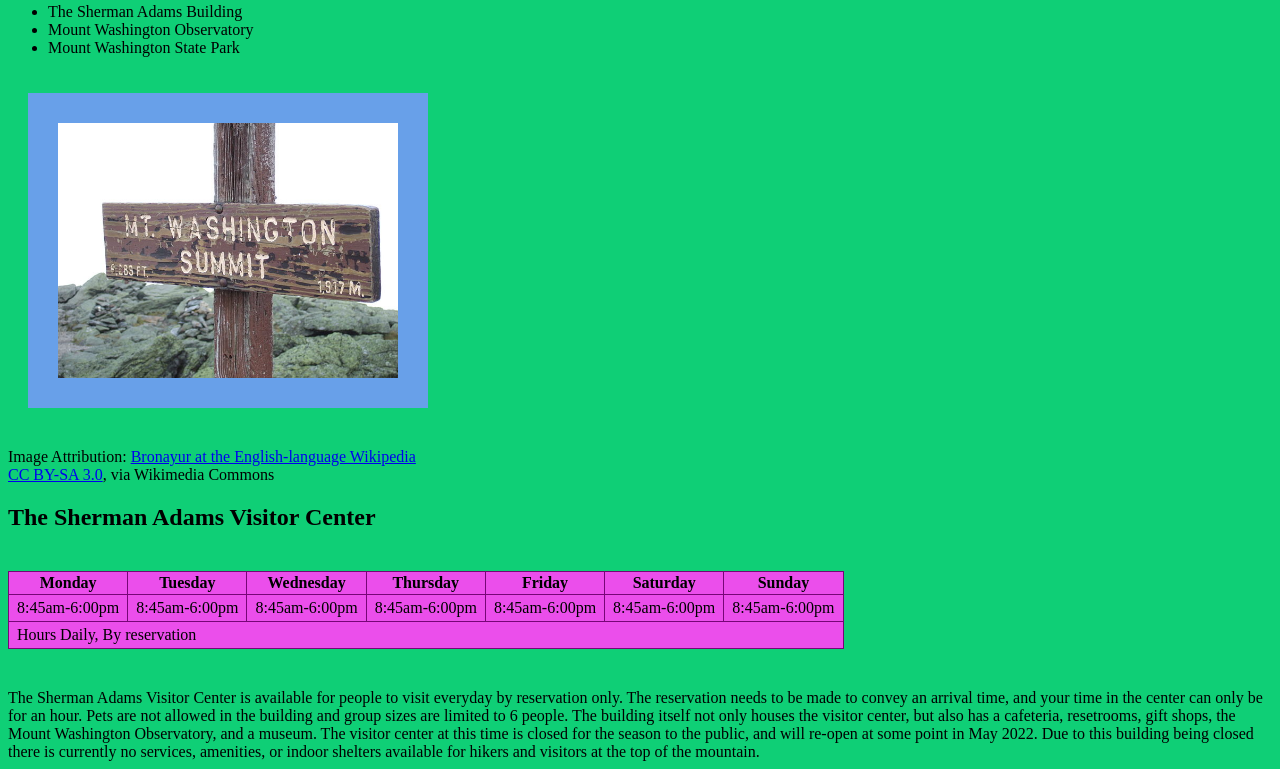
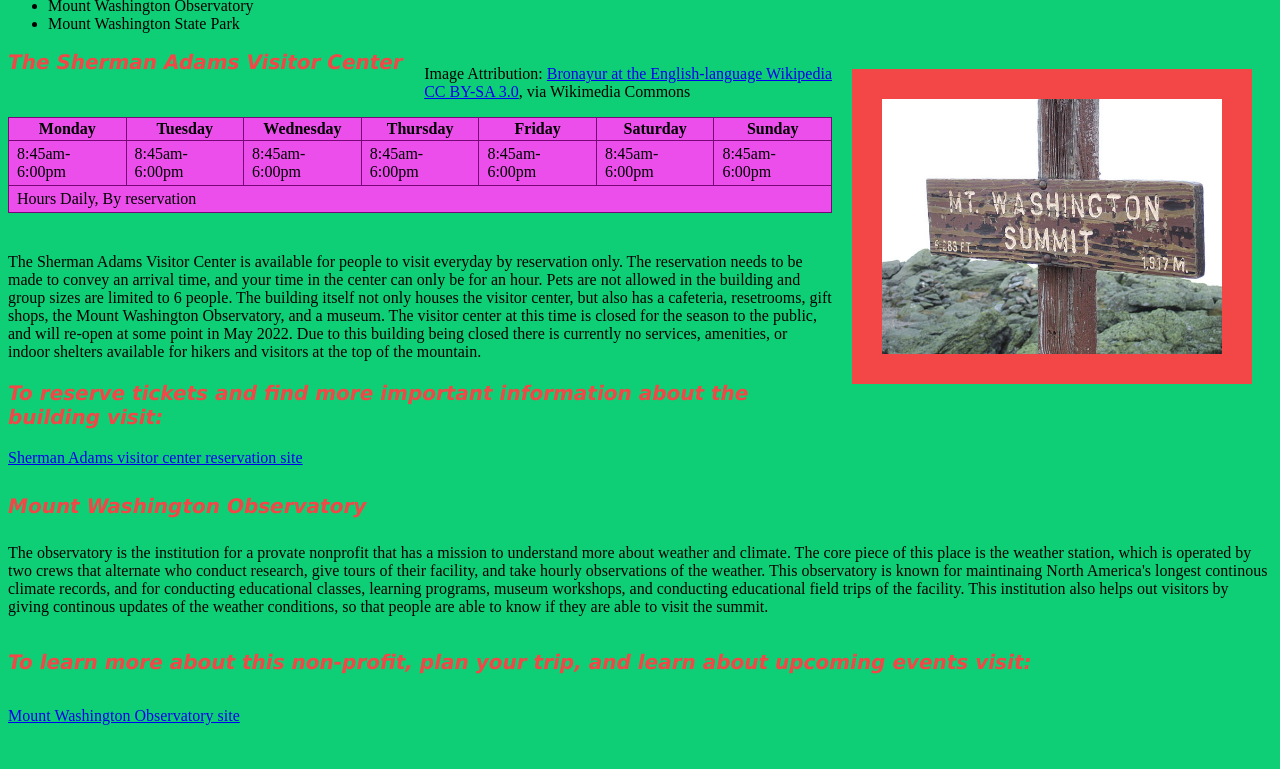
Before and after one commit to WeaverM20/finalproject, a plain HTML site: page visit.html in a window 1280 px wide. Shown: the part 111-880 px from the top of the page. Drawn offline with Linux system fonts and the light colour scheme.

Commit message:
h1 chnage

```diff
--- a/css/visit.css
+++ b/css/visit.css
@@ -19,12 +19,19 @@ html {
   }
 
   img {
-    background-color: rgb(104, 160, 233);
+    background-color: rgb(243, 70, 70);
     width: 400px;
     border-style: 20px ridge;
     padding: 30px;
     margin: 20px;
   }
+
+h1, h2, h3, h4, h5, h6, h7 {
+  color: rgb(243, 70, 70);
+  font-style: oblique;
+  font-family: Verdana, Geneva, Tahoma, sans-serif;
+  font-size: 20px;
+}
 
   table,
   tr,
@@ -45,7 +52,10 @@ html {
     background-color: rgb(235, 78, 235);
   }
 
-  .hours {
-    background-color: rgb(243, 3, 3);
-    color: rgb(222, 230, 238);
-  }
+ .summit {
+   float: right;
+ }
+
+ p {
+
+ }
```
